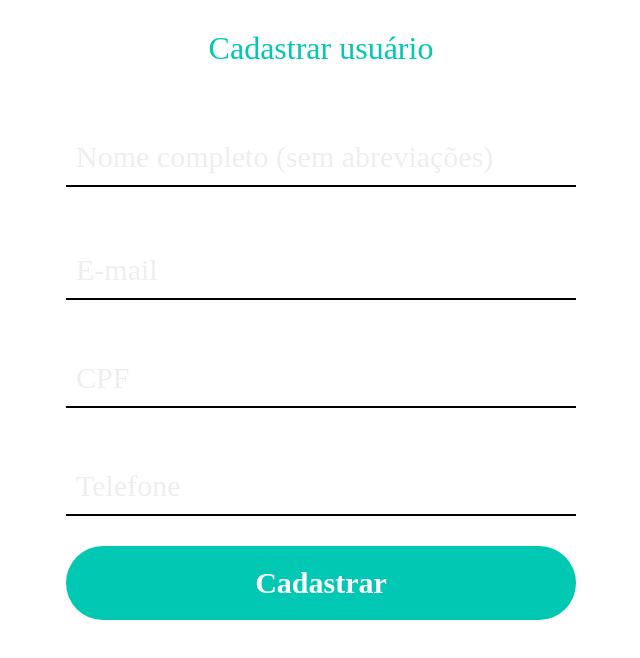
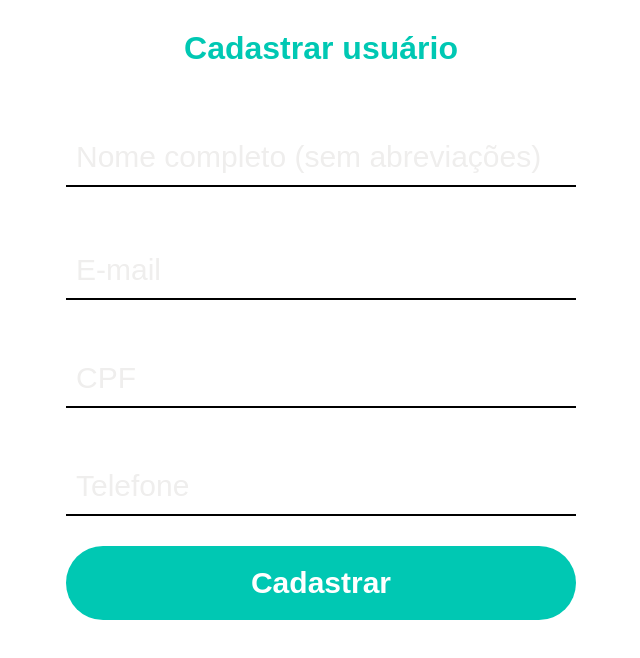
Before and after one commit to tuannyruiz/easynvest_form, a website: page index.html in a window 1280 px wide. Shown: the whole page, without its empty margins (319-959 px from the left). Drawn offline with Linux system fonts and the light colour scheme.

Commit message:
refactor

```diff
--- a/assets/css/sass/_form.scss
+++ b/assets/css/sass/_form.scss
@@ -1,9 +1,6 @@
 .register {
   &__title {
-    color: $blue;
-    font-size: 32px;
-    margin-top: $gutter-xl;
-    text-align: center;
+    @extend %title-style;
   }
 
   &__form {
@@ -25,7 +22,7 @@
   }
 
   &__send {
-    @extend %btn-style;
+    @include btn-style;
 
     @include smooth-transition(background);
 
--- a/assets/css/sass/_reset.scss
+++ b/assets/css/sass/_reset.scss
@@ -3,7 +3,6 @@
   box-sizing: border-box;
   font-family: sans-serif;
 	font-size: 100%;
-	font: inherit;
   margin: 0;
 	padding: 0;
 	vertical-align: baseline;
```
Also changed, not shown: assets/css/main.css.
